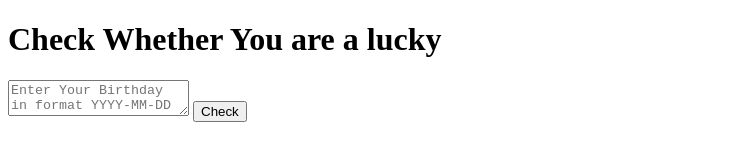
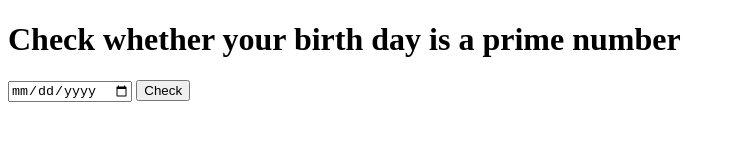
Before and after one commit to sdhamani/Birthday---Prime-Number, a plain HTML site: page index.html in a window 1280 px wide. Shown: the whole page, without its empty margins (0-735 px from the left). Drawn offline with nearby package versions, Linux system fonts and the light colour scheme.

Commit message:
Added necessay tags

```diff
--- a/index.html
+++ b/index.html
@@ -7,15 +7,15 @@
     <title>Leap Year</title>
 </head>
 <body>
-    <h1>Check Whether You are a lucky</h1>
+    <h1>Check whether your birth day is a prime number</h1>
 
-    <textarea id="input" type="numeber" placeholder="Enter Your Birthday in format YYYY-MM-DD"></textarea>
+    <input id="input" type="date" placeholder="Enter Your Birthday in format YYYY-MM-DD"></input>
 
     <button id="checkBtn">Check</button>
 
     <script type="module" src="app.js" type="text/javascript"></script>
 
-
+    <div id='message'></div>
 
 </body>
 </html>
```
